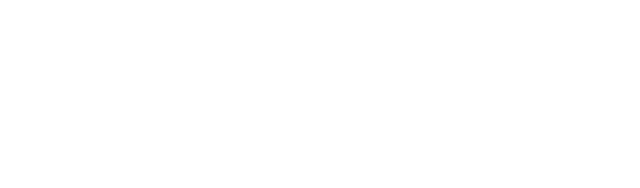
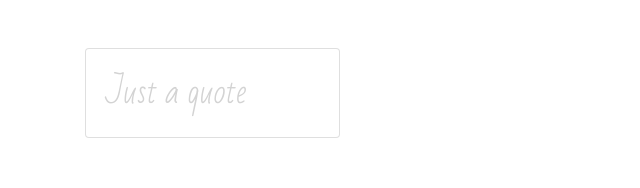
Before and after one commit to xthirtysix/quotes-app, a Vue app: page / in a window 1280 px wide. Shown: the top 188 px of the page, without its empty margins (0-640 px from the left). Built offline with nearby package versions, Linux system fonts and the light colour scheme.

Commit message:
Pass data to components

```diff
--- a/package.json
+++ b/package.json
@@ -8,6 +8,7 @@
     "lint": "vue-cli-service lint"
   },
   "dependencies": {
+    "bootstrap": "^4.5.0",
     "bootstrap-vue": "^2.15.0",
     "core-js": "^3.6.5",
     "vue": "^2.6.11"
--- a/src/App.vue
+++ b/src/App.vue
@@ -1,9 +1,13 @@
 <template>
-  <div id="app">
-  </div>
+  <b-container id="app">
+
+    <app-quote-grid :quotes="quotes" />
+  </b-container>
 </template>
 
 <script>
+import QuoteGrid from './components/QuoteGrid.vue';
+
 export default {
   data() {
     return {
@@ -13,8 +17,14 @@ export default {
       maxQuotes: 10,
     };
   },
+  components: {
+    appQuoteGrid: QuoteGrid,
+  },
 };
 </script>
 
 <style lang="scss">
+#app {
+  margin-top: 3rem;
+}
 </style>
--- a/src/components/Quote.vue
+++ b/src/components/Quote.vue
@@ -1,6 +1,6 @@
 <template>
   <b-col col sm="6" md="4" lg="3">
-    <b-card class="card">
+    <b-card class="quote">
       <slot></slot>
     </b-card>
   </b-col>
@@ -9,5 +9,13 @@
 <script>
 </script>
 
-<style>
+<style lang="scss">
+.quote {
+  cursor: pointer;
+
+  &:hover {
+    background-color: var(--red);
+    color: var(--white);
+  }
+}
 </style>
--- a/src/components/QuoteGrid.vue
+++ b/src/components/QuoteGrid.vue
@@ -1,10 +1,21 @@
 <template>
-  <b-row class="row"></b-row>
+  <b-row class="row">
+    <app-quote
+      :key="quote + Date.now()"
+      v-for="quote in quotes">
+      {{ quote }}
+    </app-quote>
+  </b-row>
 </template>
 
 <script>
+import Quote from './Quote.vue';
+
 export default {
   props: ['quotes'],
+  components: {
+    appQuote: Quote,
+  },
 };
 </script>
 
--- a/src/main.js
+++ b/src/main.js
@@ -1,6 +1,11 @@
 import Vue from 'vue';
+import { BootstrapVue, IconsPlugin } from 'bootstrap-vue';
 import App from './App.vue';
+import 'bootstrap/dist/css/bootstrap.css';
+import 'bootstrap-vue/dist/bootstrap-vue.css';
 
+Vue.use(BootstrapVue);
+Vue.use(IconsPlugin);
 Vue.config.productionTip = false;
 
 new Vue({
```
